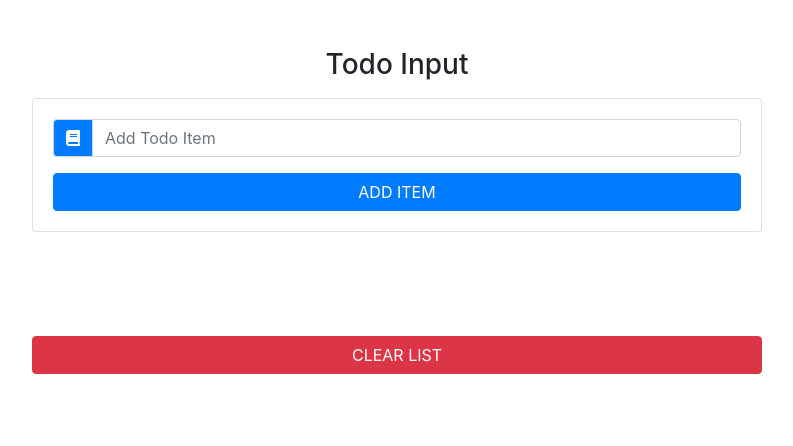
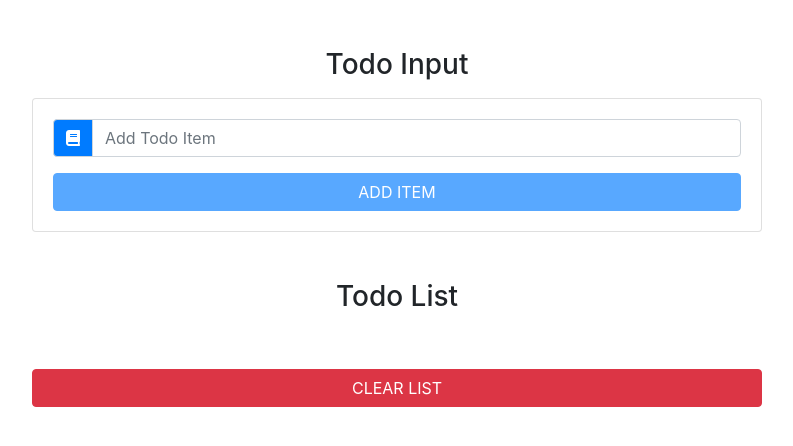
Before and after one commit to aferracci/react-todo-list, a React (Create React App) app: page / in a window 1280 px wide. Shown: the top 446 px of the page, without its empty margins (243-1036 px from the left). Built offline with nearby package versions, Linux system fonts and the light colour scheme.

Commit message:
All basic functionality completed

```diff
--- a/src/App.js
+++ b/src/App.js
@@ -36,9 +36,29 @@
     }, () => console.log(this.state));
   };
 
-  clearList = () => {console.log('clear list')}
-  handleDelete = (id) => {console.log('handle delete')}
-  handleEdit = (id) => {console.log('handle edit')}
+  clearList = () => {
+    this.setState({
+      items: []
+    });
+  }
+
+  handleDelete = (id) => {
+    const filteredItems = this.state.items.filter(item => item.id != id);
+    this.setState({
+      items: filteredItems
+    });
+  }
+
+  handleEdit = (id) => {
+    const filteredItems = this.state.items.filter(item => item.id !== id);
+    const selectedItem = this.state.items.find(item => item.id === id);
+    this.setState({
+      items: filteredItems,
+      item: selectedItem.title,
+      id: id,
+      editItem: true
+    });
+  }
 
   render() {
     return (
--- a/src/components/TodoInput.js
+++ b/src/components/TodoInput.js
@@ -23,8 +23,9 @@
                     </div>
                     <button
                         type="submit"
-                        className="btn btn-block btn-primary mt-3 text-uppercase">
-                        add item
+                        disabled={item ? false : true}
+                        className={editItem ? "btn btn-block btn-success mt-3 text-uppercase" : "btn btn-block btn-primary mt-3 text-uppercase"}>
+                        {editItem ? "edit item" : "add item"}
                     </button>
                 </form>
             </div>
--- a/src/components/TodoItem.js
+++ b/src/components/TodoItem.js
@@ -3,10 +3,20 @@
 
 export default class TodoItem extends Component {
     render() {
+        const {title, handleDelete, handleEdit} = this.props;
         return (
-            <div>
-                hello from Todo Item
-            </div>
+            <li className="list-group-item text-capitalize d-flex justify-content-between my-2">
+                <h6>{title}</h6>
+                <div className="todo-icon">
+                    <span className="mx-2 text-success" onClick={handleEdit}>
+                        <i className="fas fa-pen" />
+                    </span>
+                    <span className="mx-2 text-danger" onClick={handleDelete}>
+                        <i className="fas fa-trash" />
+                    </span>
+
+                </div>
+            </li>
         )
     }
 }
--- a/src/components/TodoList.js
+++ b/src/components/TodoList.js
@@ -1,5 +1,4 @@
-import React, { Component } from 'react'
-import Item from "./TodoItem";
+import React, { Component } from 'react';
 import TodoItem from './TodoItem';
 
 export default class TodoList extends Component {
@@ -7,7 +6,7 @@
         const {items, clearList, handleDelete, handleEdit} = this.props;
         return (
             <ul className="list-group my-5">
-                <h3 className="text-capitalize text-center"></h3>
+                <h3 className="text-capitalize text-center"> todo list</h3>
                 {items.map(item => {
                     return (<TodoItem
                         key={item.id}
```
